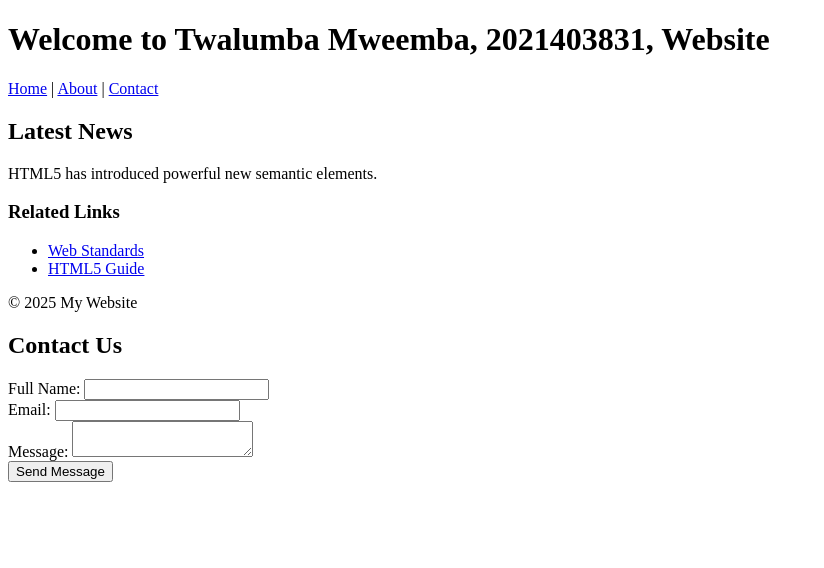
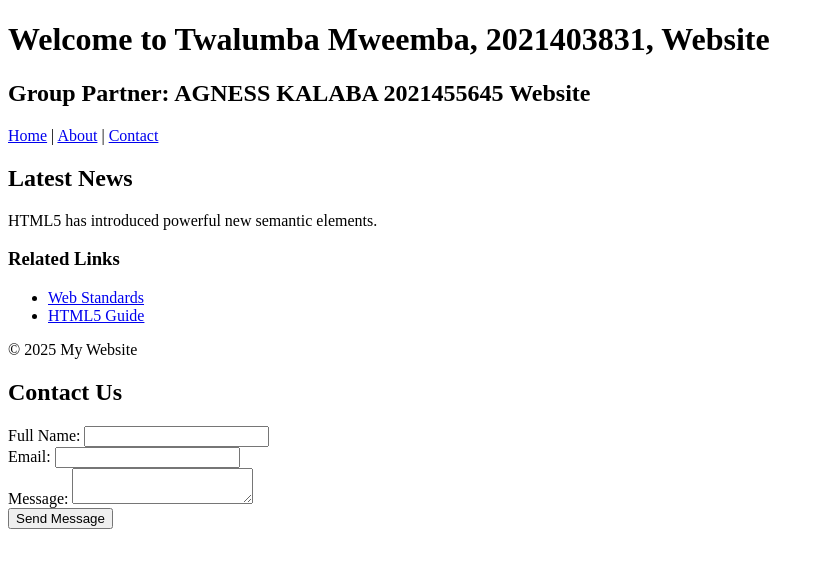
Before and after one commit to Twals20/lab2-html, a plain HTML site: page index.html in a window 1280 px wide. Shown: the whole page, without its empty margins (0-824 px from the left). Drawn offline with Linux system fonts and the light colour scheme.

Commit message:
Forced GitHub update

```diff
--- a/index.html
+++ b/index.html
@@ -7,7 +7,8 @@
 </head>
 <body>
 <header>
-<h1>Welcome to Twalumba Mweemba, 2021403831, Website</h1>
+<h1>Welcome to Twalumba Mweemba, 2021403831, Website </h1>
+<h2>Group Partner: AGNESS KALABA 2021455645 Website</h2>
 <nav>
 <a href="#">Home</a> |
 <a href="#">About</a> |
```
